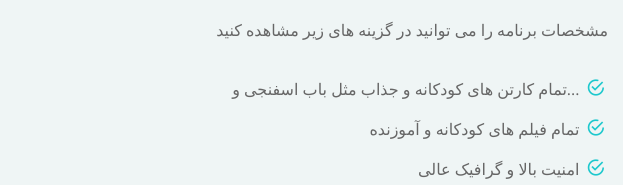
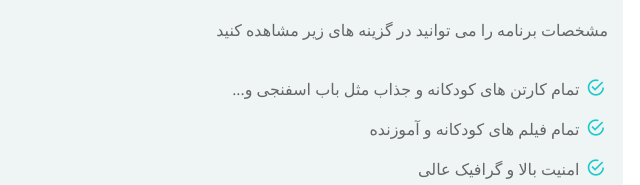
Before and after one commit to instakoodak/instakoodak.github.io, a plain HTML site: page index.html in a window 1280 px wide. Shown: the part 1199-1384 px from the top of the page, 17-657 px from the left. Drawn offline with nearby package versions, Linux system fonts and the light colour scheme; files whose address does not match are found by name; a web font is replaced by a local one.

Commit message:
Update index.html

```diff
--- a/index.html
+++ b/index.html
@@ -128,7 +128,7 @@
             </p>
 
             <ul>
-              <li>  <i class="ion-android-checkmark-circle"></i>&nbsp; ...تمام کارتن های کودکانه و جذاب مثل باب اسفنجی و </li>
+              <li>  <i class="ion-android-checkmark-circle"></i>&nbsp; تمام کارتن های کودکانه و جذاب مثل باب اسفنجی و... </li>
               <li>  <i class="ion-android-checkmark-circle"></i>&nbsp; تمام فیلم های کودکانه و آموزنده  </li>
               <li>  <i class="ion-android-checkmark-circle"></i>&nbsp; امنیت بالا و گرافیک عالی  </li>
             </ul>
```
